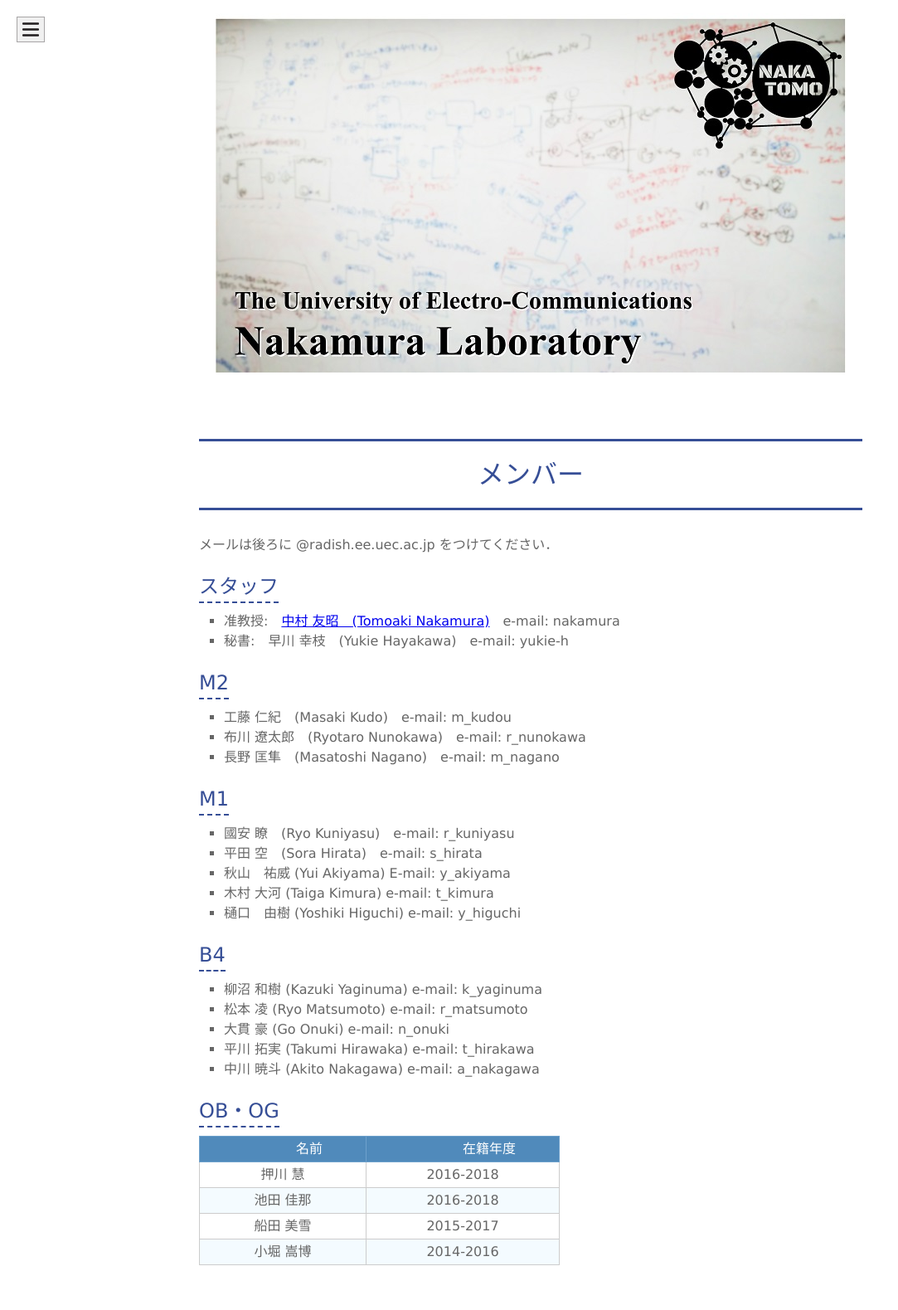
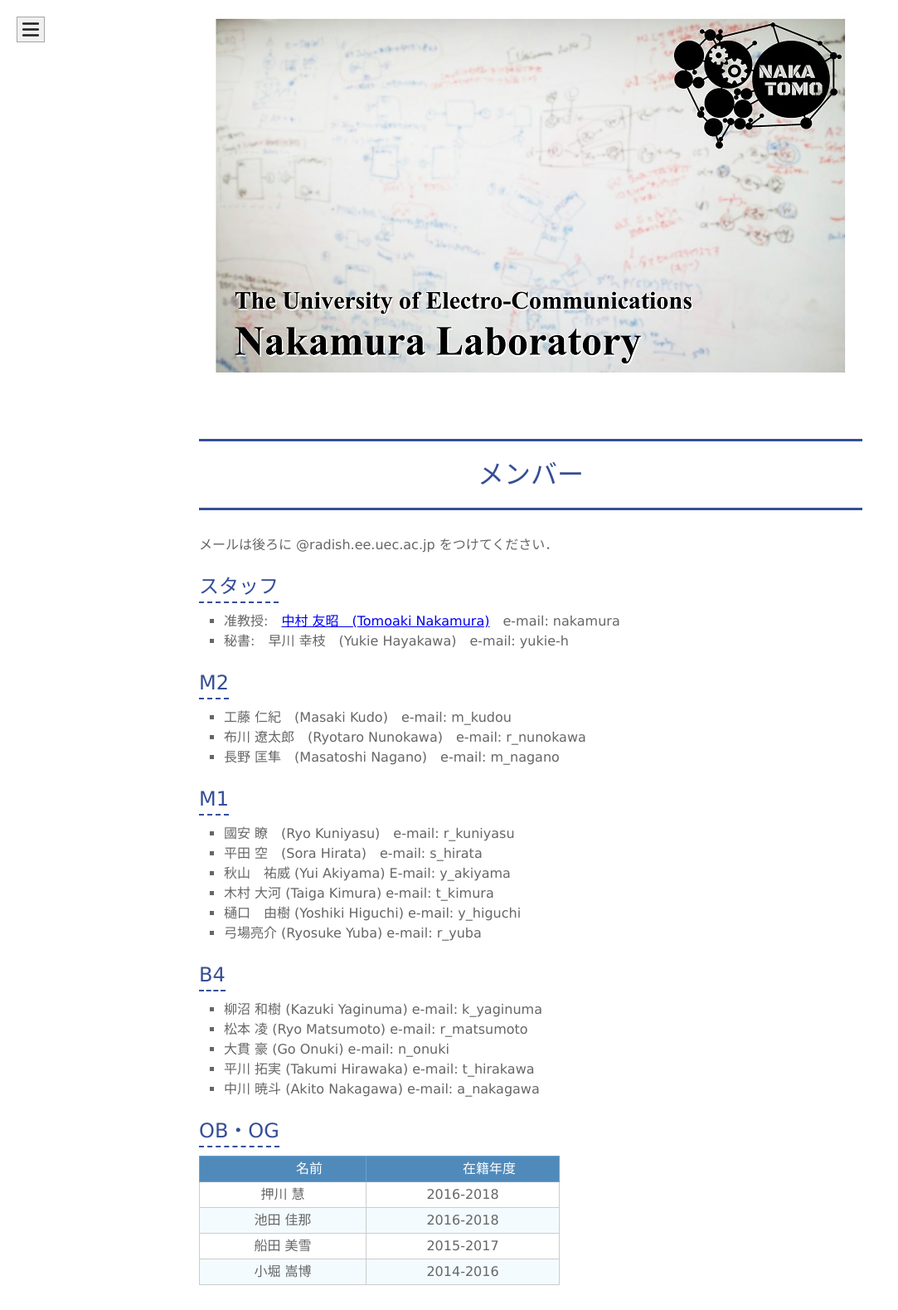
Before and after one commit to naka-lab/naka-lab.github.io, a Jekyll site: the page built from subpages/member.md, in a window 1280 px wide. Shown: the whole page at 83% size, without its empty margins (0-1083 px from the left). Built offline with Jekyll 4.4.1, drawn with Linux system fonts in a browser that asks for light colours; before the commit the page ends 1555 px from its top, so only the background shows below that.

Commit message:
Update member.md

```diff
--- a/subpages/member.md
+++ b/subpages/member.md
@@ -21,6 +21,7 @@ layout: default
 - 秋山　祐威 (Yui Akiyama)	E-mail: y_akiyama
 - 木村 大河 (Taiga Kimura) e-mail: t_kimura
 - 樋口　由樹 (Yoshiki Higuchi) e-mail: y_higuchi
+- 弓場亮介 (Ryosuke Yuba) e-mail: r_yuba
 
 ## B4
 - 柳沼 和樹 (Kazuki Yaginuma) e-mail: k_yaginuma
```
